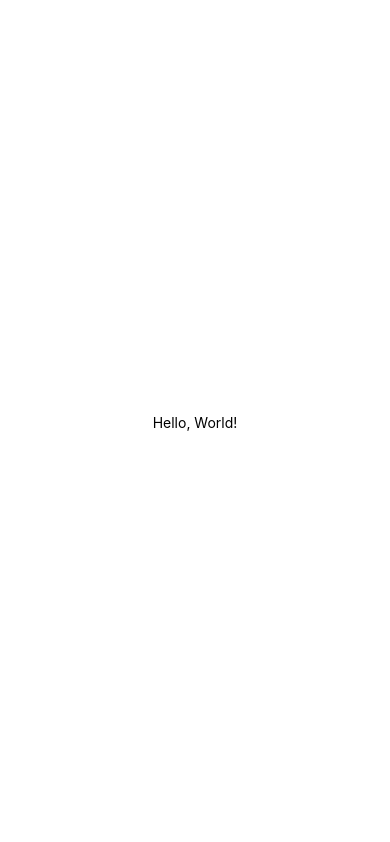
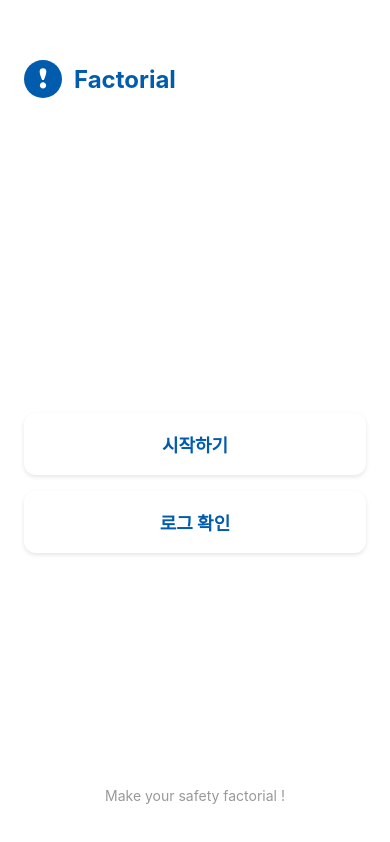
Before and after one commit to rbdus0715/Forklift_Operator_Application, a React Native app: screen / in a window 390 px wide. Built offline with nearby package versions, Linux system fonts and the light colour scheme.

Commit message:
Feat: main 화면 ui 구현

```diff
--- a/package.json
+++ b/package.json
@@ -12,7 +12,8 @@
     "expo": "~54.0.23",
     "expo-status-bar": "~3.0.8",
     "react": "19.1.0",
-    "react-native": "0.81.5"
+    "react-native": "0.81.5",
+    "react-native-svg": "^15.15.0"
   },
   "devDependencies": {
     "@eslint/js": "^9.39.1",
--- a/src/App.tsx
+++ b/src/App.tsx
@@ -1,18 +1,7 @@
-import { Text, View } from "react-native";
+import { HomeScreen } from "./screens/HomeScreen";
 
 export const App = () => {
-  return (
-    <View
-      style={{
-        flex: 1,
-        justifyContent: "center",
-        alignItems: "center",
-        backgroundColor: "#FFFFFF",
-      }}
-    >
-      <Text>Hello, World!</Text>
-    </View>
-  );
+  return <HomeScreen />;
 };
 
 export default App;
--- a/src/color.ts
+++ b/src/color.ts
@@ -0,0 +1,7 @@
+export const colors = {
+  primary: "#015CAE", // 파란색 (로고 색상)
+  text: "#015CAE", // 다크 블루 텍스트
+  textLight: "#999999", // 라이트 그레이 태그라인
+  white: "#FFFFFF",
+  shadow: "#00000010", // 그림자 색상
+};
--- /dev/null
+++ b/src/screens/HomeScreen.tsx
@@ -0,0 +1,86 @@
+import React from "react";
+import { View, Text, StyleSheet, TouchableOpacity } from "react-native";
+import { SvgXml } from "react-native-svg";
+import { colors } from "../color";
+
+const logoSvg = `<svg width="38" height="38" viewBox="0 0 38 38" fill="none" xmlns="http://www.w3.org/2000/svg">
+<circle cx="19" cy="19" r="19" fill="#015CAE"/>
+<path d="M18.9982 28.48C18.1182 28.48 17.3682 28.18 16.7482 27.58C16.1482 26.98 15.8482 26.25 15.8482 25.39C15.8482 24.51 16.1482 23.77 16.7482 23.17C17.3682 22.57 18.1182 22.27 18.9982 22.27C19.8782 22.27 20.6182 22.57 21.2182 23.17C21.8382 23.77 22.1482 24.51 22.1482 25.39C22.1482 26.25 21.8382 26.98 21.2182 27.58C20.6182 28.18 19.8782 28.48 18.9982 28.48ZM18.9982 8.17C19.9982 8.17 20.7982 8.45 21.3982 9.01C22.0182 9.55 22.3282 10.34 22.3282 11.38C22.3282 11.92 22.2282 12.67 22.0282 13.63C21.8282 14.59 21.4082 15.96 20.7682 17.74L19.8982 20.11H18.0982L17.2282 17.74C16.5682 15.96 16.1382 14.59 15.9382 13.63C15.7582 12.67 15.6682 11.92 15.6682 11.38C15.6682 10.34 15.9682 9.55 16.5682 9.01C17.1682 8.45 17.9782 8.17 18.9982 8.17Z" fill="white"/>
+</svg>`;
+
+export const HomeScreen = () => {
+  return (
+    <View style={styles.container}>
+      {/* 헤더: 로고 + Factorial 텍스트 */}
+      <View style={styles.header}>
+        <SvgXml xml={logoSvg} width={38} height={38} />
+        <Text style={styles.title}>Factorial</Text>
+      </View>
+
+      {/* 버튼 영역 */}
+      <View style={styles.buttonContainer}>
+        <TouchableOpacity style={styles.button}>
+          <Text style={styles.buttonText}>시작하기</Text>
+        </TouchableOpacity>
+        <TouchableOpacity style={styles.button}>
+          <Text style={styles.buttonText}>로그 확인</Text>
+        </TouchableOpacity>
+      </View>
+
+      {/* 태그라인 */}
+      <Text style={styles.tagline}>Make your safety factorial !</Text>
+    </View>
+  );
+};
+
+const styles = StyleSheet.create({
+  container: {
+    flex: 1,
+    backgroundColor: colors.white,
+    paddingTop: 60,
+    paddingHorizontal: 24,
+    paddingBottom: 40,
+  },
+  header: {
+    flexDirection: "row",
+    alignItems: "center",
+    marginBottom: 80,
+  },
+  title: {
+    fontSize: 24,
+    fontWeight: "700",
+    color: colors.text,
+    marginLeft: 12,
+  },
+  buttonContainer: {
+    flex: 1,
+    justifyContent: "center",
+    gap: 16,
+  },
+  button: {
+    backgroundColor: colors.white,
+    borderRadius: 12,
+    paddingVertical: 18,
+    paddingHorizontal: 24,
+    shadowColor: "#000",
+    shadowOffset: {
+      width: 0,
+      height: 2,
+    },
+    shadowOpacity: 0.1,
+    shadowRadius: 4,
+    elevation: 3,
+  },
+  buttonText: {
+    fontSize: 18,
+    fontWeight: "700",
+    color: colors.text,
+    textAlign: "center",
+  },
+  tagline: {
+    fontSize: 14,
+    color: colors.textLight,
+    textAlign: "center",
+    marginTop: "auto",
+  },
+});
```
Also changed, not shown: assets/logo.svg (added), 1 other file (tests, documents, lock files or other folders).
